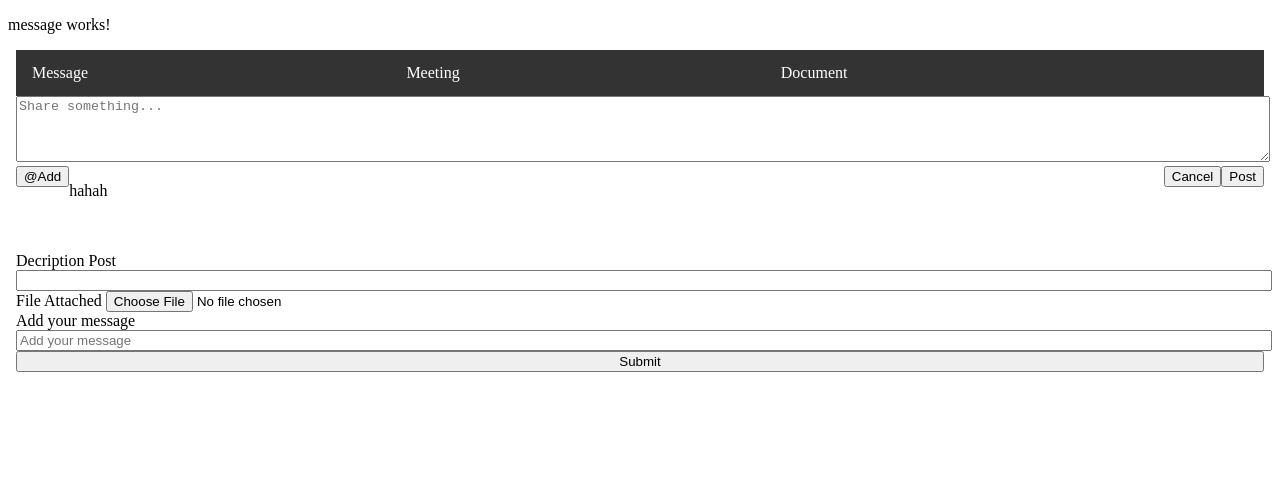
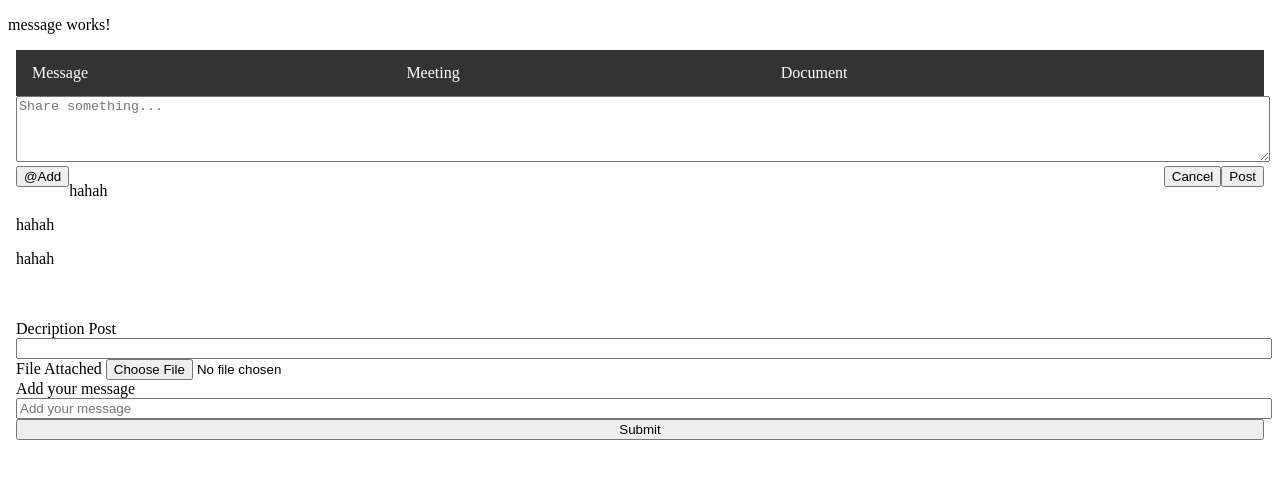
Before and after one commit to PhatVH/eTutoringApplication, an Angular app: page / in a window 1280 px wide. Shown: the top 478 px of the page. Built offline with nearby package versions, Linux system fonts and the light colour scheme.

Commit message:
cmt2
commit 2

```diff
--- a/src/app/message/message.component.html
+++ b/src/app/message/message.component.html
@@ -75,6 +75,8 @@ li.dropdown {
   <button id="Post">Post</button>
 </div>
 <p>hahah</p>
+<p>hahah</p>
+<p>hahah</p>
 <br/><br/>
 <form action="" method="post" enctype="multipart/form-data">
   Decription Post
```
